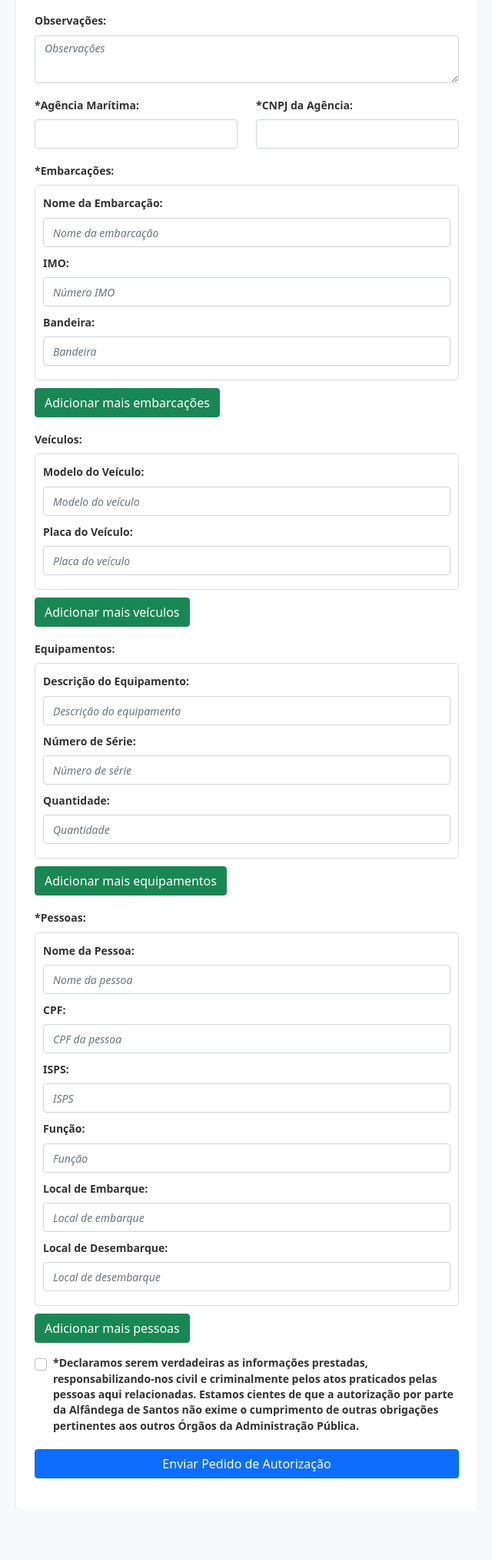
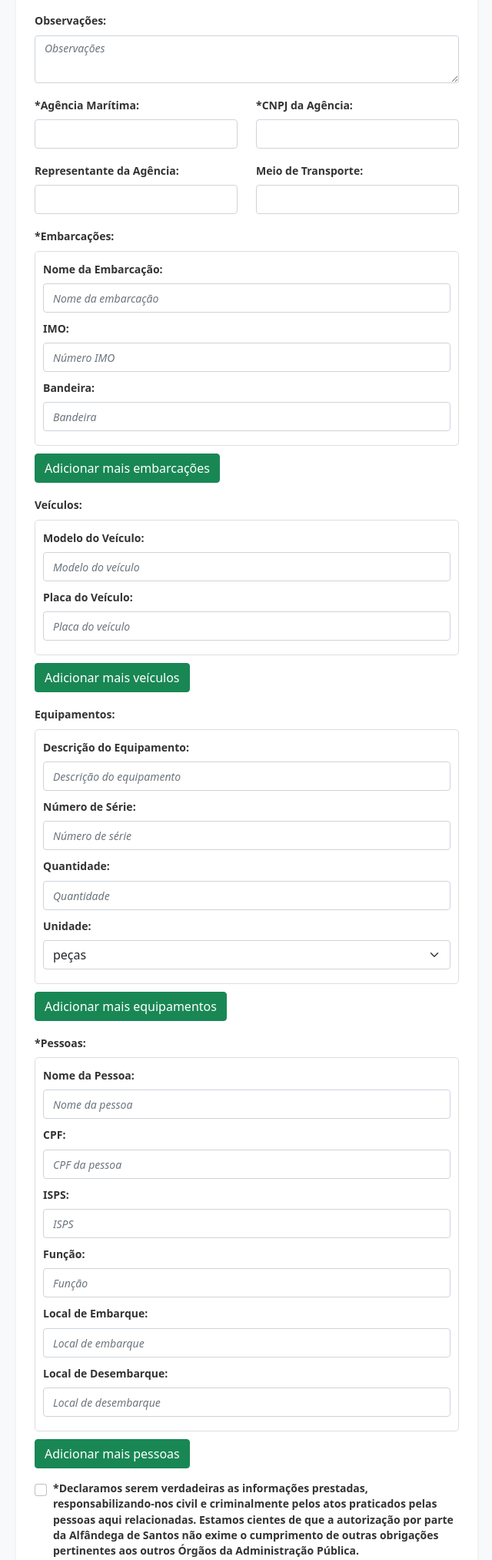
Before and after one commit to dimitricarneiro/embarcacoes, a Flask app: template app/templates/formulario.html in a window 1280 px wide. Shown: the part 1056-3082 px from the top of the page at 77% size, without its empty margins (319-959 px from the left). Before the commit the page ends 2976 px from the top, so only its background shows below. Run offline with Flask 3, Linux system fonts and the light colour scheme; the template is opened without the code that fills it, so the values that code supplies are empty.

Commit message:
Adiciona mais campos nos modelos

```diff
--- a/app/forms.py
+++ b/app/forms.py
@@ -29,6 +29,7 @@ class EquipamentoForm(FlaskForm):
     descricao = StringField("Descrição do Equipamento", validators=[DataRequired()])
     numero_serie = StringField("Número de Série", validators=[DataRequired()])
     quantidade = IntegerField("Quantidade", validators=[DataRequired()])
+    unidade = StringField("Unidade", validators=[Optional()])
 
 class PessoaForm(FlaskForm):
     nome = StringField("Nome da Pessoa", validators=[DataRequired()])
@@ -85,6 +86,8 @@ class PedidoForm(FlaskForm):
     observacoes = TextAreaField("Observações", validators=[Optional()])
     agencia_maritima = StringField("Agência Marítima", validators=[Optional()])
     cnpj_agencia = StringField("CNPJ da Agência", validators=[Optional()])
+    meio_de_transporte = StringField("Meio de Transporte", validators=[Optional()])
+    representante_agencia = StringField("Representante da Agência", validators=[Optional()])
     termo_responsabilidade = BooleanField("Aceito os termos de responsabilidade", validators=[must_accept_terms])
 
     # Coleções dinâmicas usando FieldList e FormField
--- a/app/models.py
+++ b/app/models.py
@@ -66,6 +66,8 @@ class PedidoAutorizacao(db.Model):
     token_comprovante = db.Column(db.String(100), nullable=True)
     agencia_maritima = db.Column(db.String(255), nullable=True)
     cnpj_agencia = db.Column(db.String(20), nullable=True)
+    meio_de_transporte = db.Column(db.String(255), nullable=True)
+    representante_agencia = db.Column(db.String(255), nullable=True)
     termo_responsabilidade = db.Column(db.Boolean, nullable=False, default=False)
     data_analise_pedido = db.Column(db.DateTime, nullable=True)
     id_usuario_que_analisou_pedido = db.Column(db.Integer, db.ForeignKey("usuario.id"), nullable=True)
@@ -148,6 +150,7 @@ class Equipamento(db.Model):
     descricao = db.Column(db.String(255), nullable=False)
     numero_serie = db.Column(db.String(100), nullable=False)
     quantidade = db.Column(db.Integer, nullable=False, default=1)
+    unidade = db.Column(db.String(100), nullable=True)
 
 # Modelo para Notificações
 class Notificacao(db.Model):
--- a/app/templates/formulario.html
+++ b/app/templates/formulario.html
@@ -130,6 +130,14 @@
           <label for="cnpj_agencia" class="form-label">*CNPJ da Agência:</label>
           <input type="text" id="cnpj_agencia" class="form-control" maxlength="20" value="{{ pedido.cnpj_agencia if pedido else '' }}">
         </div>
+        <div class="col-md-6 mb-3">
+          <label for="representante_agencia" class="form-label">Representante da Agência:</label>
+          <input type="text" id="representante_agencia" class="form-control" maxlength="255" value="{{ pedido.representante_agencia if pedido else '' }}">
+        </div>
+        <div class="col-md-6 mb-3">
+          <label for="meio_de_transporte" class="form-label">Meio de Transporte:</label>
+          <input type="text" id="meio_de_transporte" class="form-control" maxlength="255" value="{{ pedido.meio_de_transporte if pedido else '' }}">
+		</div>
       </div>
 
       <!-- Seção para Embarcações -->
@@ -215,15 +223,46 @@
 			<div class="bloco">
 			  <div class="mb-2">
 				<label class="form-label">Descrição do Equipamento:</label>
-                  <input type="text" class="equipamento-descricao form-control" placeholder="Descrição do equipamento" value="{{ equipamento.descricao }}" required maxlength="255">
+				<input
+				  type="text"
+				  class="equipamento-descricao form-control"
+				  placeholder="Descrição do equipamento"
+				  value="{{ equipamento.descricao }}"
+				  required
+				  maxlength="255"
+				>
 			  </div>
 			  <div class="mb-2">
 				<label class="form-label">Número de Série:</label>
-                  <input type="text" class="equipamento-numero-serie form-control" placeholder="Número de série" value="{{ equipamento.numero_serie }}" required maxlength="100">
+				<input
+				  type="text"
+				  class="equipamento-numero-serie form-control"
+				  placeholder="Número de série"
+				  value="{{ equipamento.numero_serie }}"
+				  required
+				  maxlength="100"
+				>
 			  </div>
 			  <div class="mb-2">
 				<label class="form-label">Quantidade:</label>
-                  <input type="number" class="equipamento-quantidade form-control" placeholder="Quantidade" value="{{ equipamento.quantidade if equipamento.quantidade else 1 }}" min="1" required>
+				<input
+				  type="number"
+				  class="equipamento-quantidade form-control"
+				  placeholder="Quantidade"
+				  value="{{ equipamento.quantidade if equipamento.quantidade else 1 }}"
+				  min="1"
+				  required
+				>
+			  </div>
+			  <div class="mb-2">
+				<label class="form-label">Unidade:</label>
+				<select class="equipamento-unidade form-select">
+				  <option value="peças" {% if equipamento.unidade == "peças" %}selected{% endif %}>peças</option>
+				  <option value="caixas" {% if equipamento.unidade == "caixas" %}selected{% endif %}>caixas</option>
+				  <option value="pallets" {% if equipamento.unidade == "pallets" %}selected{% endif %}>pallets</option>
+				  <option value="kg" {% if equipamento.unidade == "kg" %}selected{% endif %}>kg</option>
+				  <option value="outros" {% if equipamento.unidade == "outros" %}selected{% endif %}>outros</option>
+				</select>
 			  </div>
 			</div>
 		  {% endfor %}
@@ -231,15 +270,43 @@
 		  <div class="bloco">
 			<div class="mb-2">
 			  <label class="form-label">Descrição do Equipamento:</label>
-                <input type="text" class="equipamento-descricao form-control" placeholder="Descrição do equipamento" required maxlength="255">
+			  <input
+				type="text"
+				class="equipamento-descricao form-control"
+				placeholder="Descrição do equipamento"
+				required
+				maxlength="255"
+			  >
 			</div>
 			<div class="mb-2">
 			  <label class="form-label">Número de Série:</label>
-                <input type="text" class="equipamento-numero-serie form-control" placeholder="Número de série" required maxlength="100">
+			  <input
+				type="text"
+				class="equipamento-numero-serie form-control"
+				placeholder="Número de série"
+				required
+				maxlength="100"
+			  >
 			</div>
 			<div class="mb-2">
 			  <label class="form-label">Quantidade:</label>
-                <input type="number" class="equipamento-quantidade form-control" placeholder="Quantidade" min="1" required>
+			  <input
+				type="number"
+				class="equipamento-quantidade form-control"
+				placeholder="Quantidade"
+				min="1"
+				required
+			  >
+			</div>
+			<div class="mb-2">
+			  <label class="form-label">Unidade:</label>
+			  <select class="equipamento-unidade form-select">
+				<option value="peças">peças</option>
+				<option value="caixas">caixas</option>
+				<option value="pallets">pallets</option>
+				<option value="kg">kg</option>
+				<option value="outros">outros</option>
+			  </select>
 			</div>
 		  </div>
 		{% endif %}
@@ -429,6 +496,16 @@
           <label class="form-label">Quantidade:</label>
           <input type="number" class="equipamento-quantidade form-control" placeholder="Quantidade" min="1" required>
         </div>
+        <div class="mb-2">
+          <label class="form-label">Unidade:</label>
+          <select class="equipamento-unidade form-select">
+            <option value="peças">peças</option>
+            <option value="caixas">caixas</option>
+            <option value="pallets">pallets</option>
+            <option value="kg">kg</option>
+            <option value="outros">outros</option>
+          </select>
+        </div>
       `;
       document.getElementById("equipamentos-container").appendChild(novoEquipamento);
     }
@@ -572,11 +649,13 @@
         const descricao = el.querySelector('.equipamento-descricao').value.trim();
         const numeroSerie = el.querySelector('.equipamento-numero-serie').value.trim();
         const quantidade = el.querySelector('.equipamento-quantidade').value.trim();
+        const unidade = el.querySelector('.equipamento-unidade').value;
         if (descricao && numeroSerie && quantidade) {
           equipamentos.push({
             descricao: descricao,
             numero_serie: numeroSerie,
-            quantidade: parseInt(quantidade)
+            quantidade: parseInt(quantidade),
+            unidade: unidade
           });
         }
       });
@@ -614,6 +693,8 @@
         observacoes: document.getElementById("observacoes").value,
         agencia_maritima: document.getElementById("agencia_maritima").value,
         cnpj_agencia: document.getElementById("cnpj_agencia").value,
+        representante_agencia: document.getElementById("representante_agencia").value,
+        meio_de_transporte: document.getElementById("meio_de_transporte").value,
         termo_responsabilidade: document.getElementById("termo_responsabilidade").checked,
         embarcacoes: embarcacoes,
         veiculos: veiculos,
@@ -728,11 +809,13 @@
         const descricao = el.querySelector('.equipamento-descricao').value.trim();
         const numeroSerie = el.querySelector('.equipamento-numero-serie').value.trim();
         const quantidade = el.querySelector('.equipamento-quantidade').value.trim();
+        const unidade = el.querySelector('.equipamento-unidade').value;
         if (descricao && numeroSerie && quantidade) {
           equipamentos.push({
             descricao: descricao,
             numero_serie: numeroSerie,
-            quantidade: parseInt(quantidade)
+            quantidade: parseInt(quantidade),
+            unidade: unidade
           });
         }
       });
@@ -770,6 +853,8 @@
         observacoes: document.getElementById("observacoes").value,
         agencia_maritima: document.getElementById("agencia_maritima").value,
         cnpj_agencia: document.getElementById("cnpj_agencia").value,
+        representante_agencia: document.getElementById("representante_agencia").value,
+        meio_de_transporte: document.getElementById("meio_de_transporte").value,
         termo_responsabilidade: document.getElementById("termo_responsabilidade").checked,
         embarcacoes: embarcacoes,
         veiculos: veiculos,
```
Also changed, not shown: app/routes.py (+16 -2 lines), app/templates/detalhes-pedido.html (+7 -0 lines). Lines whose indentation alone changed are shown as unchanged.
